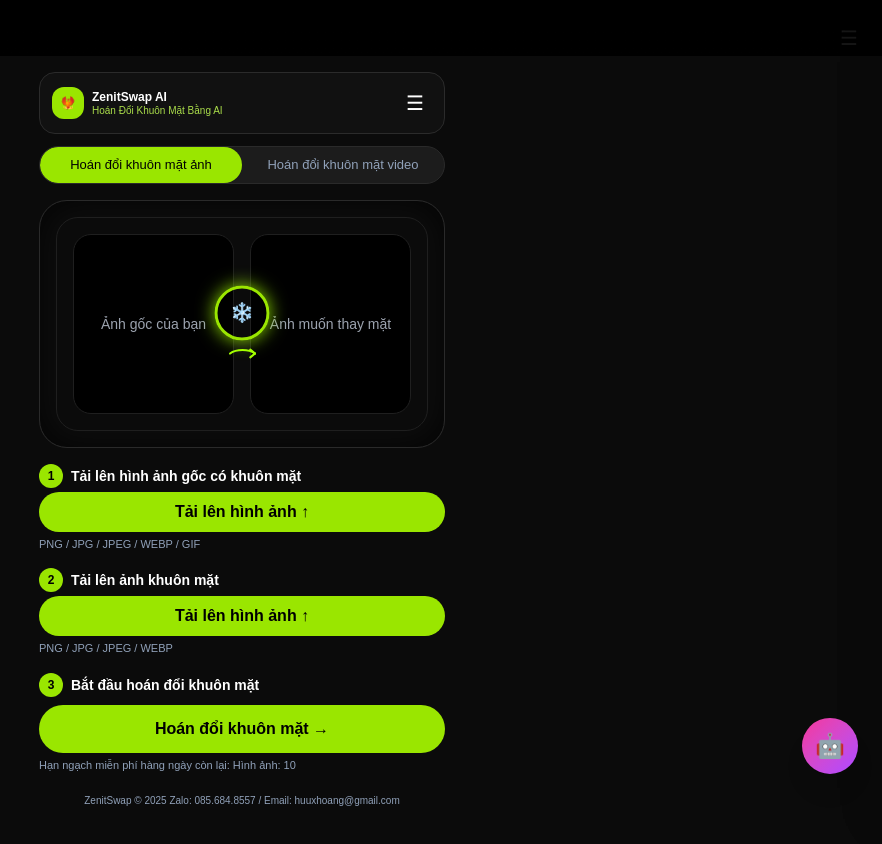
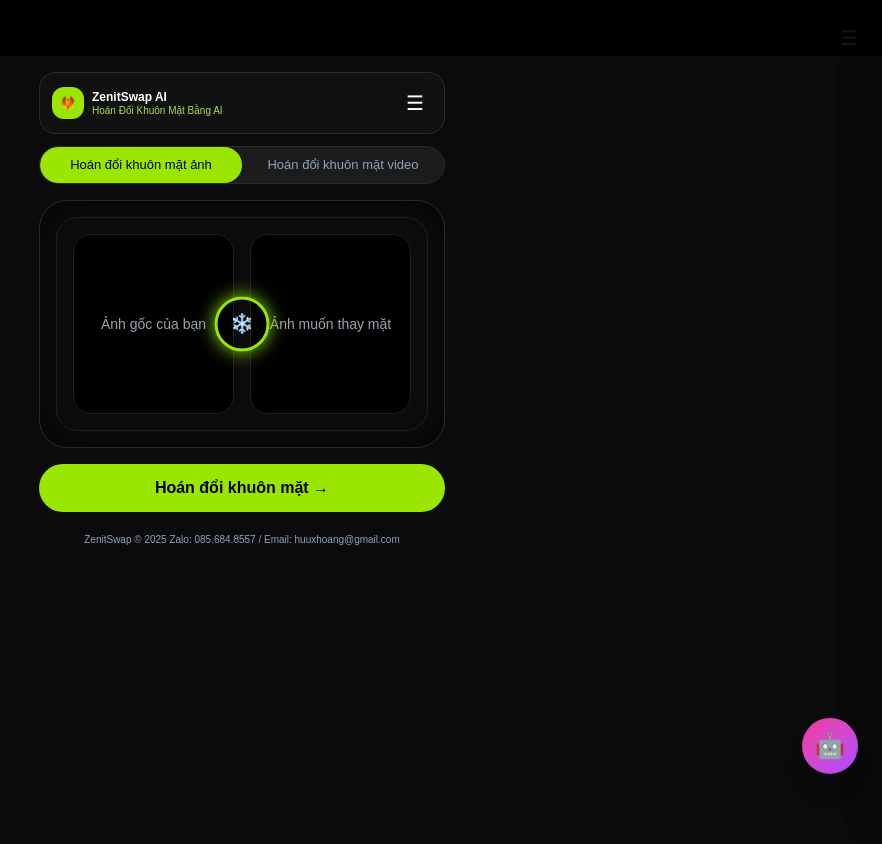
Before and after one commit to trinhvu24689-star/faceswap-frontend, a Next.js app: page / in a window 1280 px wide. Shown: the top 844 px of the page, without its empty margins (398-1280 px from the left). Built offline with nearby package versions, Linux system fonts and the light colour scheme.

Commit message:
add spinner + before after compare slider

```diff
--- a/app/page.tsx
+++ b/app/page.tsx
@@ -27,8 +27,8 @@ export default function SwapPage() {
   const [targetPreview, setTargetPreview] = useState<string | null>(null);
   const [resultImg, setResultImg] = useState<string | null>(null);
   const [loading, setLoading] = useState(false);
+  const [slider, setSlider] = useState(50);
 
-  // ✅ FIX HOÀN TOÀN LOGIC HOÁN ĐỔI (KHÔNG USER – KHÔNG HEADER)
   const handleSwap = async () => {
     if (!sourceFile || !targetFile) {
       alert("Vui lòng chọn đủ 2 ảnh");
@@ -37,6 +37,7 @@ export default function SwapPage() {
 
     setLoading(true);
     setResultImg(null);
+    setSlider(50);
 
     try {
       const form = new FormData();
@@ -98,11 +99,10 @@ export default function SwapPage() {
           </div>
         </div>
 
-{/* KHUNG PREVIEW CHUẨN THEO ẢNH */}
+{/* KHUNG PREVIEW */}
 <div className="mt-4 rounded-[28px] bg-[#0e0e0e] border border-[#2a2a2a] p-4 shadow-[inset_0_0_40px_rgba(0,0,0,0.85)]">
   <div className="relative grid grid-cols-2 gap-4 rounded-[22px] bg-[#0b0b0b] p-4 border border-[#1f1f1f]">
 
-{/* ẢNH GỐC */}
 <div className="h-[180px] rounded-[18px] bg-black flex items-center justify-center border border-[#1f1f1f] overflow-hidden">
   {sourcePreview ? (
     <img src={sourcePreview} className="w-full h-full object-cover" />
@@ -111,7 +111,6 @@ export default function SwapPage() {
   )}
 </div>
 
-{/* ẢNH MUỐN THAY */}
 <div className="h-[180px] rounded-[18px] bg-black flex items-center justify-center border border-[#1f1f1f] overflow-hidden">
   {targetPreview ? (
     <img src={targetPreview} className="w-full h-full object-cover" />
@@ -120,120 +119,54 @@ export default function SwapPage() {
   )}
 </div>
 
-{/* ẢNH KẾT QUẢ (ĐÈ LÊN MID) */}
+{/* SO SÁNH KÉO */}
 {resultImg && (
-  <img
-    src={resultImg}
-    className="absolute inset-0 w-full h-full object-contain rounded-[18px]"
+  <div className="absolute inset-0 rounded-[18px] overflow-hidden z-10">
+    <img src={resultImg} className="absolute inset-0 w-full h-full object-contain" />
+    <div className="absolute inset-0 overflow-hidden" style={{ width: slider + "%" }}>
+      <img src={targetPreview ?? ""} className="w-full h-full object-contain" />
+    </div>
+    <input
+      type="range"
+      min={0}
+      max={100}
+      value={slider}
+      onChange={(e) => setSlider(Number(e.target.value))}
+      className="absolute inset-0 w-full h-full opacity-0 cursor-ew-resize z-20"
     />
+    <div
+      className="absolute top-0 bottom-0 w-[2px] bg-lime-400 shadow-[0_0_10px_#A3FF00]"
+      style={{ left: slider + "%" }}
+    />
+  </div>
 )}
 
-    {/* AVATAR TRÒN GIỮA */}
+{/* AVATAR + SPINNER */}
 <div className="absolute left-1/2 top-1/2 -translate-x-1/2 -translate-y-1/2 flex flex-col items-center pointer-events-none">
-
-  <div className="w-[55px] h-[55px] rounded-full bg-transparent border-[3px] border-lime-400 flex items-center justify-center text-lime-400 text-[19px] font-medium shadow-[0_0_18px_rgba(163,255,0,0.85)]">
+  <div className="relative w-[55px] h-[55px] rounded-full bg-transparent border-[3px] border-lime-400 flex items-center justify-center text-lime-400 text-[19px] font-medium shadow-[0_0_18px_rgba(163,255,0,0.85)]">
     ❄️
-  </div>
-
-<svg width="28" height="18" viewBox="0 0 36 18" className="mt-1">
-  <path d="M2 9C10 3, 26 3, 34 9" fill="none" stroke="#A3FF00" strokeWidth="2.8" strokeLinecap="round" strokeLinejoin="round" />
-  <path d="M34 9 L28 4" stroke="#A3FF00" strokeWidth="2.8" strokeLinecap="round" strokeLinejoin="round" />
-  <path d="M34 9 L28 14" stroke="#A3FF00" strokeWidth="2.8" strokeLinecap="round" strokeLinejoin="round" />
-</svg>
-
-</div>
+    {loading && (
+      <div className="absolute inset-0 rounded-full border-[3px] border-transparent border-t-black animate-spin"></div>
+    )}
   </div>
 </div>
 
-        {/* STEP 1 */}
-        <div className="mt-4">
-          <div className="flex items-center gap-2 mb-1">
-            <div className="h-6 w-6 rounded-full bg-lime-400 text-black text-xs flex items-center justify-center font-bold">
-              1
 </div>
-            <span className="font-semibold text-sm">
-              Tải lên hình ảnh gốc có khuôn mặt
-            </span>
-          </div>
-
-          <label className="block bg-lime-400 text-black font-semibold rounded-full py-2 text-center cursor-pointer">
-            Tải lên hình ảnh ↑
-            <input
-              type="file"
-              hidden
-              accept="image/*"
-              onChange={(e) => {
-                const file = e.target.files?.[0];
-                if (!file) return;
-                setSourceFile(file);
-                setSourcePreview(URL.createObjectURL(file));
-              }}
-            />
-          </label>
-          <div className="text-[11px] text-slate-400 mt-1">
-            PNG / JPG / JPEG / WEBP / GIF
-          </div>
-        </div>
-
-        {/* STEP 2 */}
-        <div className="mt-4">
-          <div className="flex items-center gap-2 mb-1">
-            <div className="h-6 w-6 rounded-full bg-lime-400 text-black text-xs flex items-center justify-center font-bold">
-              2
-            </div>
-            <span className="font-semibold text-sm">
-              Tải lên ảnh khuôn mặt
-            </span>
-          </div>
-
-          <label className="block bg-lime-400 text-black font-semibold rounded-full py-2 text-center cursor-pointer">
-            Tải lên hình ảnh ↑
-            <input
-              type="file"
-              hidden
-              accept="image/*"
-              onChange={(e) => {
-                const file = e.target.files?.[0];
-                if (!file) return;
-                setTargetFile(file);
-                setTargetPreview(URL.createObjectURL(file));
-              }}
-            />
-          </label>
-          <div className="text-[11px] text-slate-400 mt-1">
-            PNG / JPG / JPEG / WEBP
-          </div>
-        </div>
-
-        {/* STEP 3 */}
-        <div className="mt-4">
-          <div className="flex items-center gap-2 mb-1">
-            <div className="h-6 w-6 rounded-full bg-lime-400 text-black text-xs flex items-center justify-center font-bold">
-              3
-            </div>
-            <span className="font-semibold text-sm">
-              Bắt đầu hoán đổi khuôn mặt
-            </span>
 </div>
 
 <button
   onClick={handleSwap}
   disabled={loading}
-  className="w-full bg-lime-400 text-black font-bold py-3 rounded-full mt-1 disabled:opacity-50"
+  className="w-full bg-lime-400 text-black font-bold py-3 rounded-full mt-4 disabled:opacity-50"
 >
   {loading ? "Đang hoán đổi..." : "Hoán đổi khuôn mặt →"}
 </button>
 
-          <div className="text-[11px] text-slate-400 mt-1">
-            Hạn ngạch miễn phí hàng ngày còn lại: Hình ảnh: 10
-          </div>
-        </div>
-
-        {/* FOOTER */}
 <footer className="mt-5 text-[10px] text-center text-slate-400">
   ZenitSwap © 2025
   Zalo: 085.684.8557 / Email: huuxhoang@gmail.com
 </footer>
+
     </main>
     </div>
   );
--- a/app/swap/page.tsx
+++ b/app/swap/page.tsx
@@ -27,8 +27,8 @@ export default function SwapPage() {
   const [targetPreview, setTargetPreview] = useState<string | null>(null);
   const [resultImg, setResultImg] = useState<string | null>(null);
   const [loading, setLoading] = useState(false);
+  const [slider, setSlider] = useState(50);
 
-  // ✅ FIX HOÀN TOÀN LOGIC HOÁN ĐỔI (KHÔNG USER – KHÔNG HEADER)
   const handleSwap = async () => {
     if (!sourceFile || !targetFile) {
       alert("Vui lòng chọn đủ 2 ảnh");
@@ -37,6 +37,7 @@ export default function SwapPage() {
 
     setLoading(true);
     setResultImg(null);
+    setSlider(50);
 
     try {
       const form = new FormData();
@@ -98,11 +99,10 @@ export default function SwapPage() {
           </div>
         </div>
 
-{/* KHUNG PREVIEW CHUẨN THEO ẢNH */}
+{/* KHUNG PREVIEW */}
 <div className="mt-4 rounded-[28px] bg-[#0e0e0e] border border-[#2a2a2a] p-4 shadow-[inset_0_0_40px_rgba(0,0,0,0.85)]">
   <div className="relative grid grid-cols-2 gap-4 rounded-[22px] bg-[#0b0b0b] p-4 border border-[#1f1f1f]">
 
-{/* ẢNH GỐC */}
 <div className="h-[180px] rounded-[18px] bg-black flex items-center justify-center border border-[#1f1f1f] overflow-hidden">
   {sourcePreview ? (
     <img src={sourcePreview} className="w-full h-full object-cover" />
@@ -111,7 +111,6 @@ export default function SwapPage() {
   )}
 </div>
 
-{/* ẢNH MUỐN THAY */}
 <div className="h-[180px] rounded-[18px] bg-black flex items-center justify-center border border-[#1f1f1f] overflow-hidden">
   {targetPreview ? (
     <img src={targetPreview} className="w-full h-full object-cover" />
@@ -120,120 +119,54 @@ export default function SwapPage() {
   )}
 </div>
 
-{/* ẢNH KẾT QUẢ (ĐÈ LÊN MID) */}
+{/* SO SÁNH KÉO */}
 {resultImg && (
-  <img
-    src={resultImg}
-    className="absolute inset-0 w-full h-full object-contain rounded-[18px]"
+  <div className="absolute inset-0 rounded-[18px] overflow-hidden z-10">
+    <img src={resultImg} className="absolute inset-0 w-full h-full object-contain" />
+    <div className="absolute inset-0 overflow-hidden" style={{ width: slider + "%" }}>
+      <img src={targetPreview ?? ""} className="w-full h-full object-contain" />
+    </div>
+    <input
+      type="range"
+      min={0}
+      max={100}
+      value={slider}
+      onChange={(e) => setSlider(Number(e.target.value))}
+      className="absolute inset-0 w-full h-full opacity-0 cursor-ew-resize z-20"
     />
+    <div
+      className="absolute top-0 bottom-0 w-[2px] bg-lime-400 shadow-[0_0_10px_#A3FF00]"
+      style={{ left: slider + "%" }}
+    />
+  </div>
 )}
 
-    {/* AVATAR TRÒN GIỮA */}
+{/* AVATAR + SPINNER */}
 <div className="absolute left-1/2 top-1/2 -translate-x-1/2 -translate-y-1/2 flex flex-col items-center pointer-events-none">
-
-  <div className="w-[55px] h-[55px] rounded-full bg-transparent border-[3px] border-lime-400 flex items-center justify-center text-lime-400 text-[19px] font-medium shadow-[0_0_18px_rgba(163,255,0,0.85)]">
+  <div className="relative w-[55px] h-[55px] rounded-full bg-transparent border-[3px] border-lime-400 flex items-center justify-center text-lime-400 text-[19px] font-medium shadow-[0_0_18px_rgba(163,255,0,0.85)]">
     ❄️
-  </div>
-
-<svg width="28" height="18" viewBox="0 0 36 18" className="mt-1">
-  <path d="M2 9C10 3, 26 3, 34 9" fill="none" stroke="#A3FF00" strokeWidth="2.8" strokeLinecap="round" strokeLinejoin="round" />
-  <path d="M34 9 L28 4" stroke="#A3FF00" strokeWidth="2.8" strokeLinecap="round" strokeLinejoin="round" />
-  <path d="M34 9 L28 14" stroke="#A3FF00" strokeWidth="2.8" strokeLinecap="round" strokeLinejoin="round" />
-</svg>
-
-</div>
+    {loading && (
+      <div className="absolute inset-0 rounded-full border-[3px] border-transparent border-t-black animate-spin"></div>
+    )}
   </div>
 </div>
 
-        {/* STEP 1 */}
-        <div className="mt-4">
-          <div className="flex items-center gap-2 mb-1">
-            <div className="h-6 w-6 rounded-full bg-lime-400 text-black text-xs flex items-center justify-center font-bold">
-              1
 </div>
-            <span className="font-semibold text-sm">
-              Tải lên hình ảnh gốc có khuôn mặt
-            </span>
-          </div>
-
-          <label className="block bg-lime-400 text-black font-semibold rounded-full py-2 text-center cursor-pointer">
-            Tải lên hình ảnh ↑
-            <input
-              type="file"
-              hidden
-              accept="image/*"
-              onChange={(e) => {
-                const file = e.target.files?.[0];
-                if (!file) return;
-                setSourceFile(file);
-                setSourcePreview(URL.createObjectURL(file));
-              }}
-            />
-          </label>
-          <div className="text-[11px] text-slate-400 mt-1">
-            PNG / JPG / JPEG / WEBP / GIF
-          </div>
-        </div>
-
-        {/* STEP 2 */}
-        <div className="mt-4">
-          <div className="flex items-center gap-2 mb-1">
-            <div className="h-6 w-6 rounded-full bg-lime-400 text-black text-xs flex items-center justify-center font-bold">
-              2
-            </div>
-            <span className="font-semibold text-sm">
-              Tải lên ảnh khuôn mặt
-            </span>
-          </div>
-
-          <label className="block bg-lime-400 text-black font-semibold rounded-full py-2 text-center cursor-pointer">
-            Tải lên hình ảnh ↑
-            <input
-              type="file"
-              hidden
-              accept="image/*"
-              onChange={(e) => {
-                const file = e.target.files?.[0];
-                if (!file) return;
-                setTargetFile(file);
-                setTargetPreview(URL.createObjectURL(file));
-              }}
-            />
-          </label>
-          <div className="text-[11px] text-slate-400 mt-1">
-            PNG / JPG / JPEG / WEBP
-          </div>
-        </div>
-
-        {/* STEP 3 */}
-        <div className="mt-4">
-          <div className="flex items-center gap-2 mb-1">
-            <div className="h-6 w-6 rounded-full bg-lime-400 text-black text-xs flex items-center justify-center font-bold">
-              3
-            </div>
-            <span className="font-semibold text-sm">
-              Bắt đầu hoán đổi khuôn mặt
-            </span>
 </div>
 
 <button
   onClick={handleSwap}
   disabled={loading}
-  className="w-full bg-lime-400 text-black font-bold py-3 rounded-full mt-1 disabled:opacity-50"
+  className="w-full bg-lime-400 text-black font-bold py-3 rounded-full mt-4 disabled:opacity-50"
 >
   {loading ? "Đang hoán đổi..." : "Hoán đổi khuôn mặt →"}
 </button>
 
-          <div className="text-[11px] text-slate-400 mt-1">
-            Hạn ngạch miễn phí hàng ngày còn lại: Hình ảnh: 10
-          </div>
-        </div>
-
-        {/* FOOTER */}
 <footer className="mt-5 text-[10px] text-center text-slate-400">
   ZenitSwap © 2025
   Zalo: 085.684.8557 / Email: huuxhoang@gmail.com
 </footer>
+
     </main>
     </div>
   );
```
Lines whose indentation alone changed are shown as unchanged.
